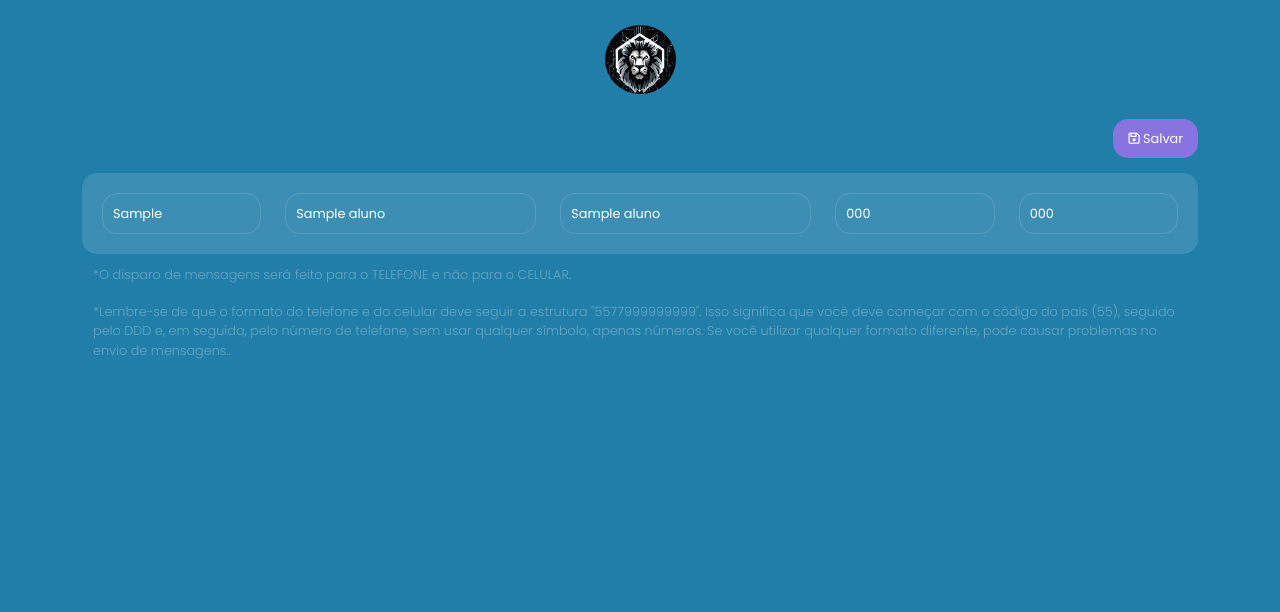
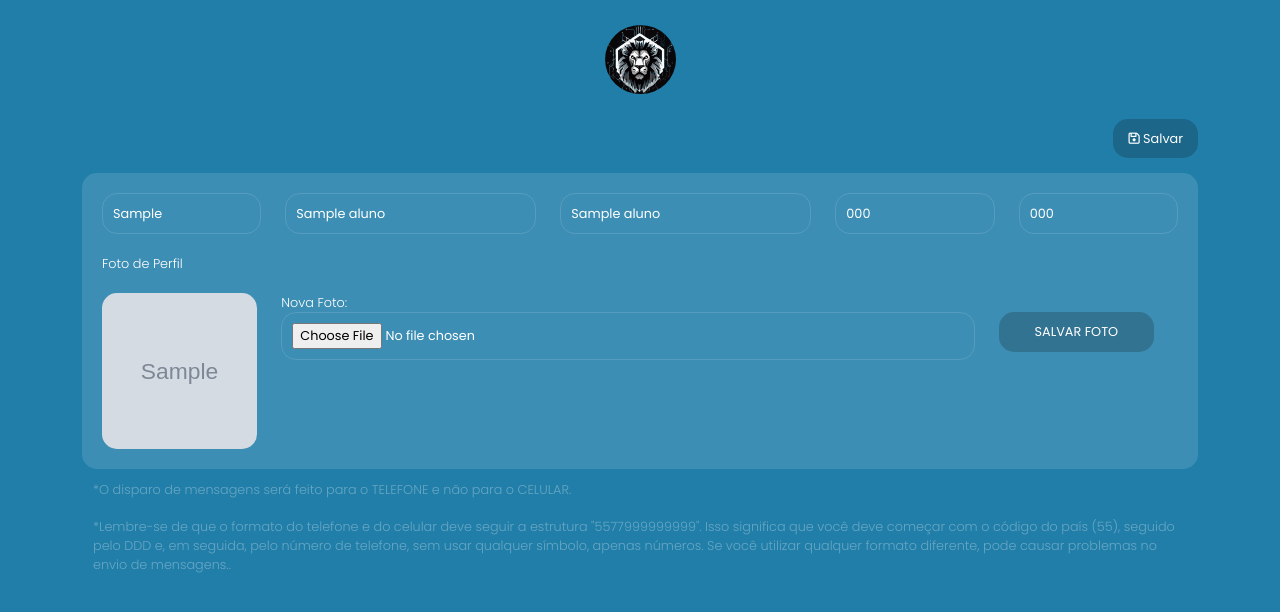
Before and after one commit to gustav0meira/bravetech, a PHP site: page /pages/tae/edit.php?student=1 in a window 1280 px wide. Shown: the top 612 px of the page. Run offline with PHP 8.4, Linux system fonts and the light colour scheme; tables that the repository leaves empty or names only in its code hold one stand-in row (values such as "Sample post"); grey boxes marked "Sample" are stand-in pictures; data that the repository does not hold is empty; some libraries are stand-ins or nearby versions.

Commit message:
Initial Commit

```diff
--- a/estoque/app/actions/login.php
+++ b/estoque/app/actions/login.php
@@ -15,6 +15,7 @@ if ($_SERVER["REQUEST_METHOD"] == "POST") {
 
         $row = $result->fetch_assoc();
 
+        $_SESSION['usuario_logado'] == true;
         $_SESSION['id'] = $row['id'];
         $_SESSION['nome'] = $row['nome'];
         $_SESSION['sobrenome'] = $row['sobrenome'];
--- a/estoque/pages/aee/index.php
+++ b/estoque/pages/aee/index.php
@@ -3,6 +3,8 @@
 	require "../../app/conn.php";
 	require "../../app/vars.php";
 	require "../../app/cdn.php";
+
+	session_start(); if (!isset($_SESSION["usuario_logado"])) { header("Location: https://www.google.com"); exit(); }
 
 	$sql = "SELECT COUNT(*) AS total FROM alunos WHERE sts_estoque = 1";
 	$result = $conn->query($sql);
--- a/estoque/pages/educador/index.php
+++ b/estoque/pages/educador/index.php
@@ -3,6 +3,8 @@
 	require "../../app/conn.php";
 	require "../../app/vars.php";
 	require "../../app/cdn.php";
+
+	session_start(); if (!isset($_SESSION["usuario_logado"])) { header("Location: https://www.google.com"); exit(); }
 
 ?>
 
--- a/estoque/pages/tae/edit.php
+++ b/estoque/pages/tae/edit.php
@@ -117,7 +117,7 @@
 			transform: translateY(-50%);
 		}
 		button.add{
-			background: #8774e1;
+			background: #00000030;
 			color: white;
 			padding: 10px 15;
 			border-radius: 15px;
@@ -144,6 +144,24 @@
 			color: #FFFFFF50;
 			margin-top: 10px;
 			padding: 0 10px !important;
+		}
+		.profilePic{
+			width: 100%;
+			padding-bottom: 100%;
+			background-size: cover !important;
+			background-position: center center !important;
+			border-radius: 15px;
+		}
+		@media only screen and (max-width: 768px) {
+			#profilePP{
+				margin-bottom: 0px !important;
+			}
+			form{
+				margin-bottom: 15px !important;
+			}
+			.profilePic{
+				margin-bottom: 20px !important;
+			}
 		}
 	</style>
 </head>
@@ -179,6 +197,27 @@
 					</div>
 				</div>
 			</form>
+			<div class="row">
+				<div class="col-12">
+					<label style="margin: 20px 0px;">Foto de Perfil</label>
+				</div>
+				<div class="row">
+					<div class="col-12 col-lg-2">
+						<div style="background: url('../../assets/pp/<?php echo $student['profile_pp'] ?>');" class="profilePic"></div>
+					</div>
+					<div class="col-12 col-lg-8">
+						<form id="ppForm" action="updatePhoto.php" method="post" enctype="multipart/form-data">
+						    <input type="hidden" name="student_id" value="<?php echo $student['id']; ?>">
+						    <label for="profilePP">Nova Foto:</label>
+						    <input id="profilePP" type="file" name="profile_pp"><br>
+						</form>
+					</div>
+					<div class="col-12 col-lg-2">
+						<label>ﾠ</label><br>
+						<button form="ppForm" style="width: 100%;" class="add">SALVAR FOTO</button>
+					</div>
+				</div>
+			</div>
 		</div>
 		<div class="row">
 			<div class="col-12">
--- a/estoque/pages/tae/index.php
+++ b/estoque/pages/tae/index.php
@@ -3,6 +3,8 @@
 	require "../../app/conn.php";
 	require "../../app/vars.php";
 	require "../../app/cdn.php";
+
+	session_start(); if (!isset($_SESSION["usuario_logado"])) { header("Location: https://www.google.com"); exit(); }
 
 ?>
 
```
Also changed, not shown: estoque/pages/tae/updatePhoto.php (added, +26 -0 lines), estoque/assets/pp/logo-pp.png (added).
